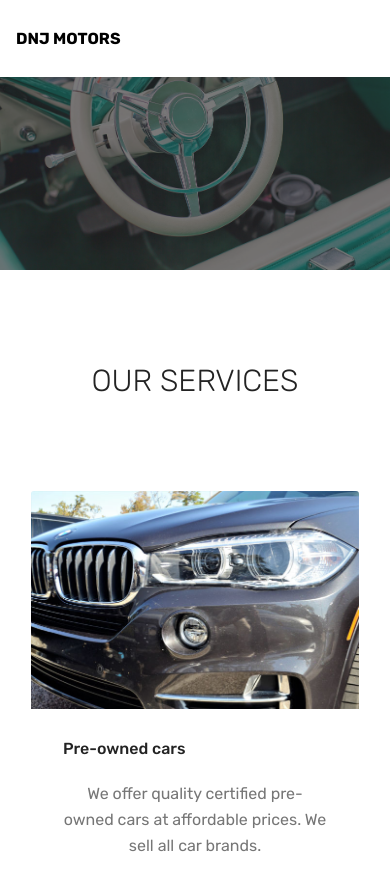
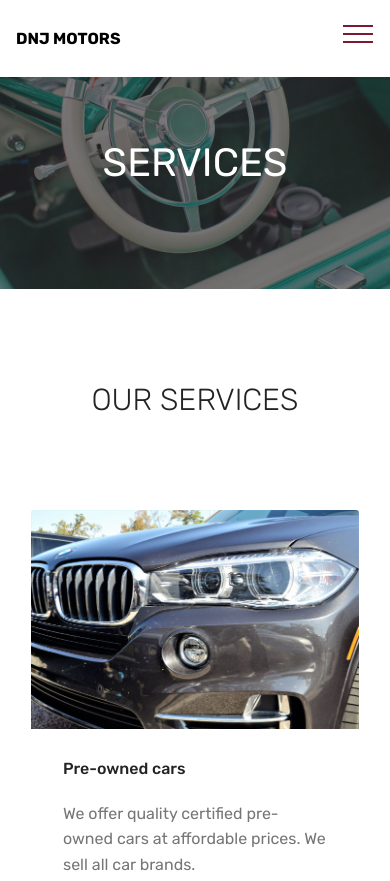
Before and after one commit to PakoMathibe/dnjmotors, a plain HTML site: page services.html in a window 390 px wide. Shown: the top 881 px of the page. Drawn offline with Linux system fonts and the light colour scheme.

Commit message:
create github pages

```diff
--- a/assets/mobirise/css/mbr-additional.css
+++ b/assets/mobirise/css/mbr-additional.css
@@ -1582,7 +1582,7 @@ body {
   width: 30px;
   height: 2px;
   border-right: 5px;
-  background-color: #ffffff;
+  background-color: #7f1933;
 }
 .cid-ry4FGSPqFu button.navbar-toggler .hamburger span:nth-child(1) {
   top: 0;
@@ -2408,7 +2408,7 @@ body {
   width: 30px;
   height: 2px;
   border-right: 5px;
-  background-color: #ffffff;
+  background-color: #7f1933;
 }
 .cid-ry4FGSPqFu button.navbar-toggler .hamburger span:nth-child(1) {
   top: 0;
@@ -2640,7 +2640,7 @@ body {
 }
 .cid-ry4JHLVvSW {
   padding-top: 135px;
-  padding-bottom: 135px;
+  padding-bottom: 75px;
   background-image: url("../../../assets/images/mbr-1-1920x1280.jpg");
 }
 .cid-ry4Z6HZOyW {
@@ -2977,7 +2977,7 @@ body {
   width: 30px;
   height: 2px;
   border-right: 5px;
-  background-color: #ffffff;
+  background-color: #7f1933;
 }
 .cid-ry4FGSPqFu button.navbar-toggler .hamburger span:nth-child(1) {
   top: 0;
@@ -3209,7 +3209,7 @@ body {
 }
 .cid-ry4JPd4lwd {
   padding-top: 135px;
-  padding-bottom: 135px;
+  padding-bottom: 75px;
   background-image: url("../../../assets/images/mbr-1-1920x1280.jpg");
 }
 .cid-ry4MoYSWsV {
@@ -3278,6 +3278,13 @@ body {
 .cid-ry4MoYSWsV .card-img:hover .mbr-overlay {
   opacity: .5;
 }
+.cid-ry4MoYSWsV .card-title {
+  color: #232323;
+  text-align: left;
+}
+.cid-ry4MoYSWsV .mbr-text {
+  text-align: left;
+}
 .cid-ry4URHiBg3 {
   padding-top: 0px;
   padding-bottom: 0px;
@@ -3619,7 +3626,7 @@ body {
   width: 30px;
   height: 2px;
   border-right: 5px;
-  background-color: #ffffff;
+  background-color: #7f1933;
 }
 .cid-ry4FGSPqFu button.navbar-toggler .hamburger span:nth-child(1) {
   top: 0;
--- a/services.html
+++ b/services.html
@@ -65,7 +65,7 @@
     </nav>
 </section>
 
-<section class="engine"><a href="https://mobirise.info/p">site templates free download</a></section><section class="header1 cid-ry4JPd4lwd" id="header1-e">
+<section class="engine"><a href="https://mobirise.info/u">bootstrap responsive templates</a></section><section class="header1 cid-ry4JPd4lwd" id="header1-e">
 
 
 
@@ -75,7 +75,8 @@
     <div class="container">
         <div class="row justify-content-md-center">
             <div class="mbr-white col-md-10">
-
+                <h1 class="mbr-section-title align-center mbr-bold pb-3 mbr-fonts-style display-1"><span style="font-weight: normal;">
+                    SERVICES</span></h1>
 
 
 
```
Also changed, not shown: about.html (+3 -2 lines), contact.html (+2 -2 lines), index.html (+1 -1 lines), 1 other file.
